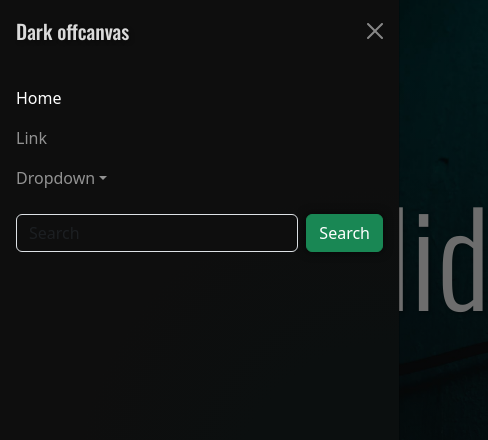
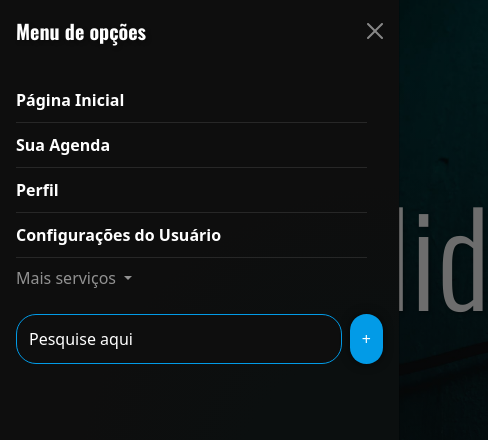
Before and after one commit to gustavodev01/Moguega, a plain HTML site: page index.html in a window 1280 px wide. Both pictures are taken after a click on the link 42 px from the left and 37 px from the top of the page. Shown: the top 440 px of the page, 0-488 px from the left. Drawn offline with nearby package versions, Linux system fonts and the light colour scheme.

Commit message:
feat: design offcanva

```diff
--- a/index.html
+++ b/index.html
@@ -47,38 +47,42 @@
                 aria-controls="offcanvasMenu" aria-label="Toggle navigation">
                 <i class="bi bi-list text-light fs-4"></i>
               </a>
-              <div class="offcanvas offcanvas-start background-theme" tabindex="-1" id="offcanvasMenu"
+              <div class="offcanvas offcanvas-start background-theme offcanvas-custom" tabindex="-1" id="offcanvasMenu"
                 aria-labelledby="offcanvasDarkNavbarLabel">
                 <div class="offcanvas-header">
-                  <h5 class="offcanvas-title" id="offcanvasDarkNavbarLabel">Dark offcanvas</h5>
-                  <button type="button" class="btn-close btn-close-white" data-bs-dismiss="offcanvas"
-                    aria-label="Close"></button>
+                  <h5 class="offcanvas-title" id="offcanvasDarkNavbarLabel">Menu de opções</h5>
+                  <button type="button" class="btn-close btn-close-white" data-bs-dismiss="offcanvas" aria-label="Close"></button>
                 </div>
   <div class="offcanvas-body">
     <ul class="navbar-nav justify-content-end flex-grow-1 pe-3">
       <li class="nav-item">
-                      <a class="nav-link active" aria-current="page" href="#">Home</a>
+        <a class="nav-link menu-item" aria-current="page" href="#">Página Inicial</a>
       </li>
       <li class="nav-item">
-                      <a class="nav-link" href="#">Link</a>
+        <a class="nav-link menu-item" href="#">Sua Agenda</a>
+      </li>
+      <li class="nav-item">
+        <a class="nav-link menu-item" href="#">Perfil</a>
+      </li>
+      <li class="nav-item">
+        <a class="nav-link menu-item" href="#">Configurações do Usuário</a>
       </li>
       <li class="nav-item dropdown">
-                      <a class="nav-link dropdown-toggle" href="#" role="button" data-bs-toggle="dropdown"
-                        aria-expanded="false">Dropdown</a>
+        <a class="nav-link dropdown-toggle" href="#" role="button" data-bs-toggle="dropdown" aria-expanded="false">
+          Mais serviços
+        </a>
         <ul class="dropdown-menu dropdown-menu-dark">
-                        <li><a class="dropdown-item" href="#">Action</a></li>
-                        <li><a class="dropdown-item" href="#">Another action</a></li>
-                        <li>
-                          <hr class="dropdown-divider">
-                        </li>
-                        <li><a class="dropdown-item" href="#">Something else here</a></li>
+          <li><a class="dropdown-item" href="#">Cadastre sua barbearia</a></li>
+          <li><a class="dropdown-item" href="#">Sobre nós</a></li>
+          <li><a class="dropdown-item" href="#">Contatos</a></li>
         </ul>
       </li>
     </ul>
     <form class="d-flex mt-3" role="search">
-                    <input class="form-control me-2 bg-dark text-white" type="search" placeholder="Search"
-                      aria-label="Search">
-                    <button class="btn btn-success" type="submit">Search</button>
+      <input class="form-control me-2 bg-dark text-white" type="search" placeholder="Pesquise aqui" aria-label="Search">
+      <button class="btn btn-success" type="submit">
+        +
+      </button>
     </form>
   </div>
 </div>
--- a/style/style.css
+++ b/style/style.css
@@ -334,3 +334,54 @@ i {
 		align-items: stretch;
 	}
 }
+
+/*Feito por Gustavo Santana*/
+
+
+/* Estilo para o cabeçalho do offcanvas */
+.offcanvas-header h5 {
+    font-weight: bold;
+    color: #fff;
+}
+
+/* Adicionar linhas divisórias entre os itens do menu */
+.menu-item {
+    font-weight: bold; /* Deixar as opções em negrito */
+    padding: 10px 0;
+    border-bottom: 1px solid rgba(255, 255, 255, 0.1); /* Linha divisória */
+    color: #fff; /* Cor branca para o texto */
+}
+
+/* Remover linha do último item */
+.nav-item:last-child .menu-item {
+    border-bottom: none;
+}
+
+/* Efeito ao passar o mouse sobre os itens */
+.menu-item:hover {
+    color: #029be7; /* Cor azul no hover */
+    text-decoration: none; /* Remove sublinhado */
+}
+
+/* Estilo para o botão de pesquisa */
+form .btn {
+    border-radius: 50px;
+    background-color: #029be7;
+    border: none;
+}
+
+form .btn:hover {
+    background-color: #029be7;
+}
+
+/* Caixa de pesquisa */
+form .form-control {
+    border-radius: 20px;
+    border: 1px solid #029be7;
+    padding: 0.75rem;
+}
+
+form .form-control::placeholder {
+    color: #fff; /* Cor branca para o placeholder */
+    opacity: 1; /* Para garantir que a cor apareça totalmente */
+}
```
Lines whose indentation alone changed are shown as unchanged.
